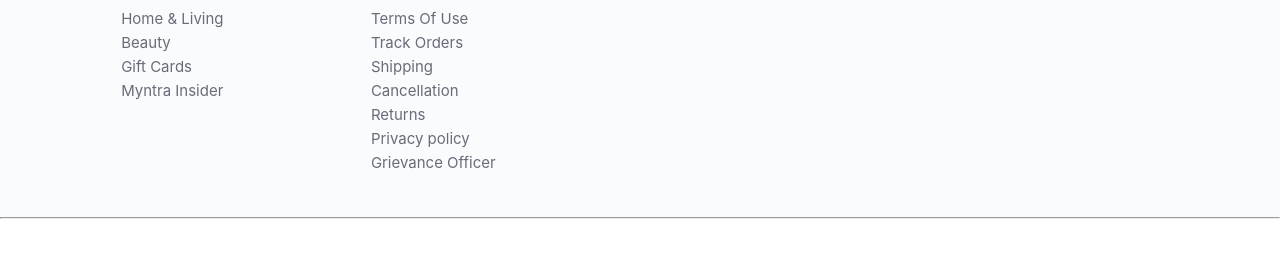
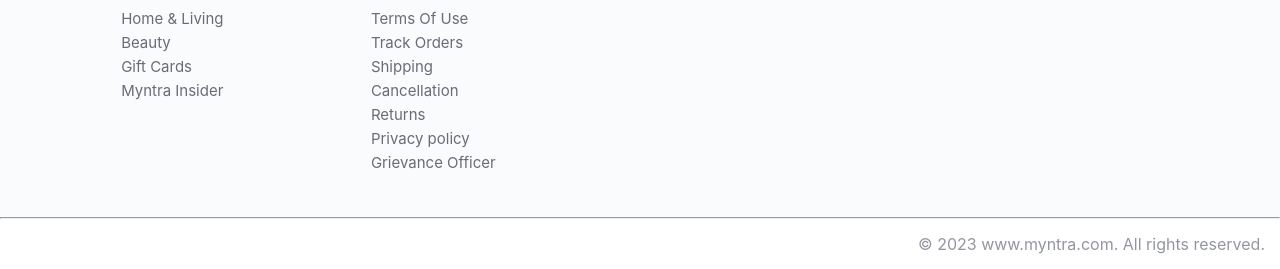
Before and after one commit to Anandbd09/Myntra-clone-H-C, a plain HTML site: page indexx.html in a window 1280 px wide. Shown: the part 3475-3744 px from the top of the page. Before the commit the page ends 3694 px from the top, so only its background shows below. Drawn offline with nearby package versions, Linux system fonts and the light colour scheme.

Commit message:
Update indexx.html

```diff
--- a/indexx.html
+++ b/indexx.html
@@ -123,9 +123,9 @@
       </div>
         <hr>
 
-<!--         <div class="copyright">
+        <div class="copyright">
             © 2023 www.myntra.com. All rights reserved.
-        </div> -->
+        </div>
     </footer>
 </body>
 </html>
```
